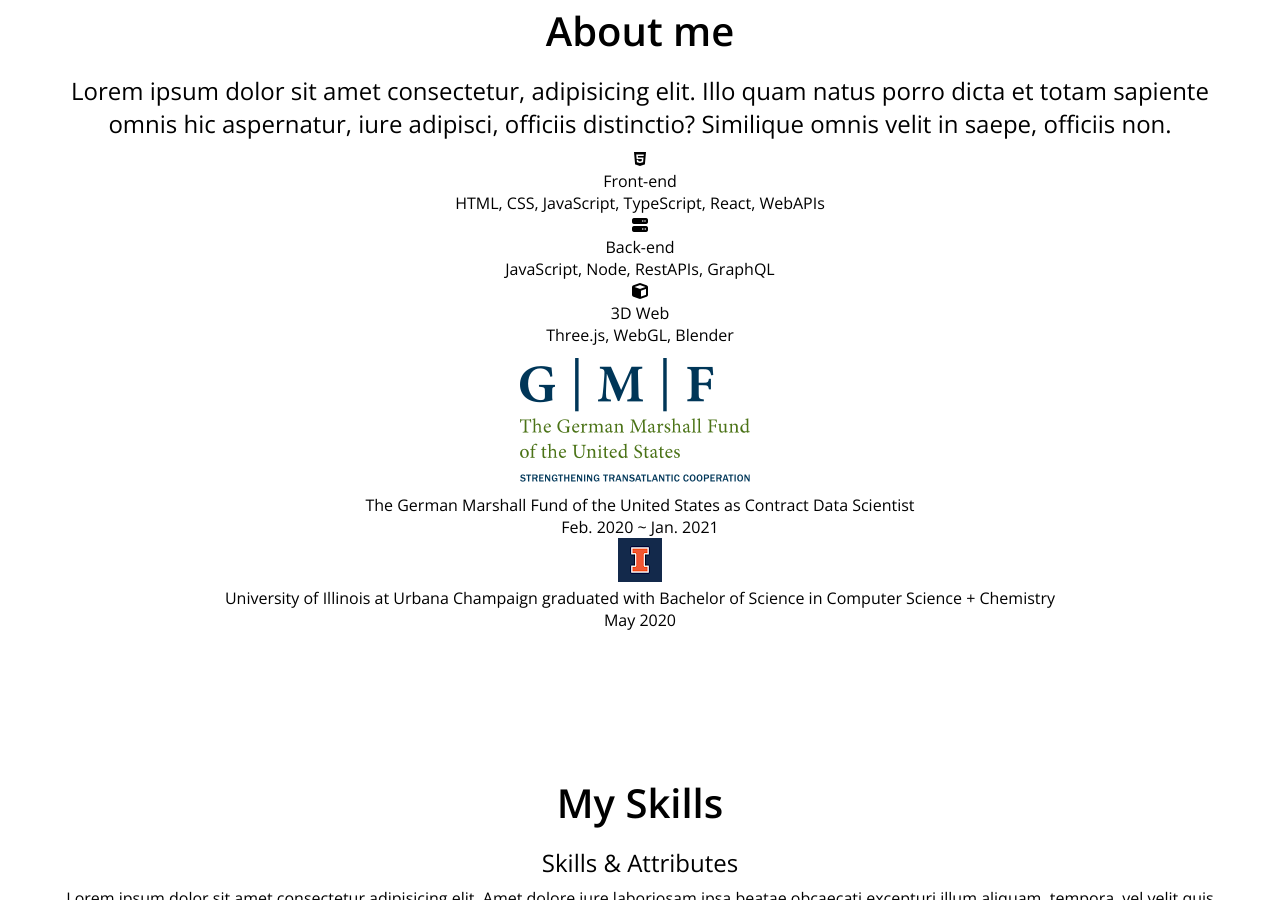
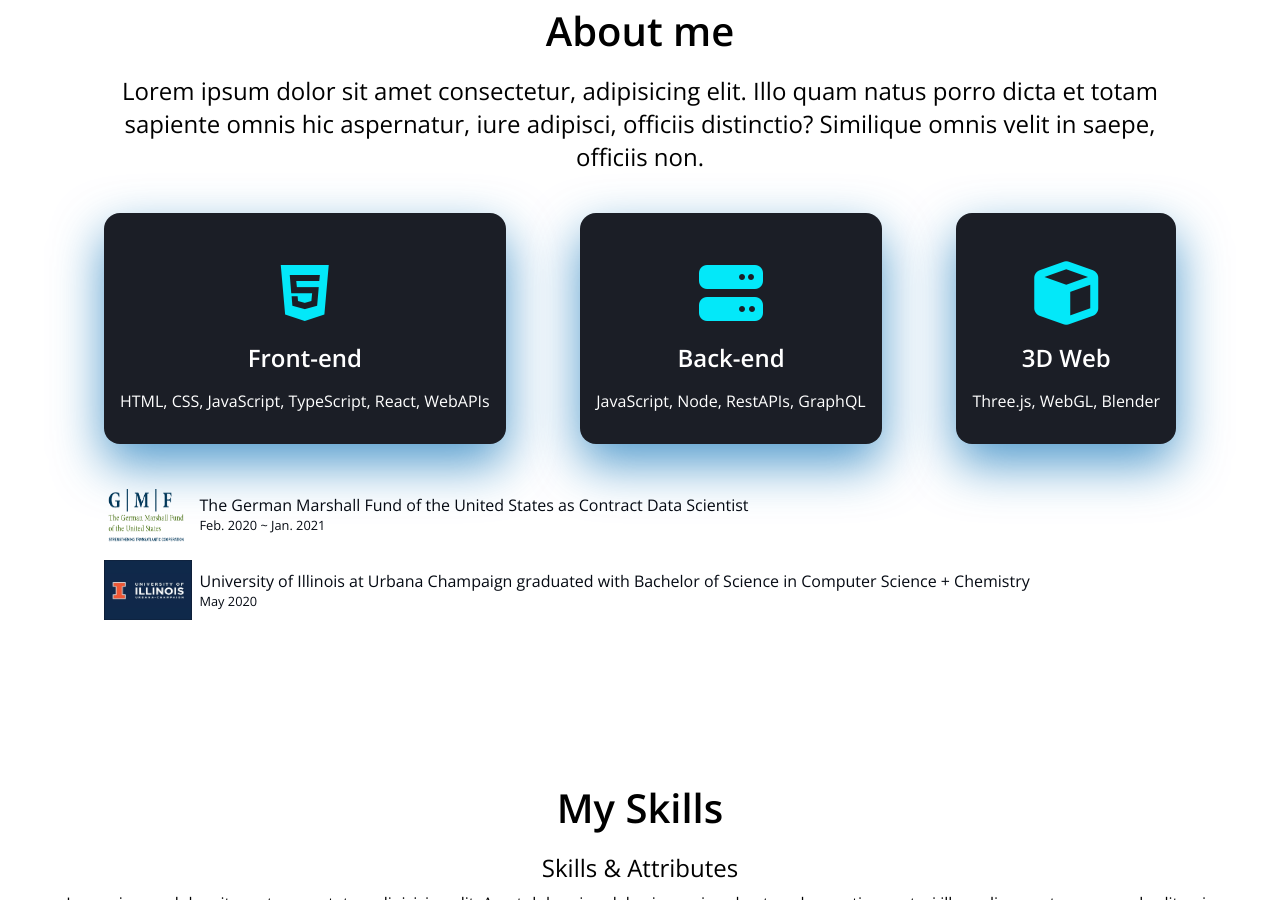
Before and after one commit to cocovel/portfolio, a plain HTML site: page index.html in a window 1280 px wide. Shown: the part 860-1760 px from the top of the page. Drawn offline with nearby package versions, Linux system fonts and the light colour scheme.

Commit message:
CSS-About

```diff
--- a/css/style.css
+++ b/css/style.css
@@ -13,8 +13,10 @@
   --color-blue: #03e8f9;
   --color-orange: #fd6413;
   --color-gray: #1b1e26;
+
+/* Size */
+--size-max-width: 1200px;
 }
-
 * {
   box-sizing: border-box;
 }
@@ -52,6 +54,11 @@ button:focus {
 .section {
   padding: 4rem;
   text-align: center;
+}
+
+.max-container {
+  max-width: var(--size-max-width);
+  margin: auto;
 }
 
 .title {
@@ -157,3 +164,68 @@ button:focus {
   color: var(--color-text);
   outline: 2px solid var(--color-accent);
 }
+
+/* About */
+.majors {
+  display: flex;
+  justify-content: space-between;
+  gap: 1rem;
+  margin: 2.5rem 0;
+}
+
+.major {
+  background-color: var(--color-primary-variant);
+  padding: 2rem 1rem;
+  color: var(--color-text);
+  border-radius: 1rem;
+  cursor: default;
+  box-shadow: 0 20px 50px rgba(8, 112, 184, 0.7);
+}
+
+
+.major__icon {
+  font-size: 4rem;
+  margin: 1rem 0;
+  color: var(--color-accent);
+  transition: all 300ms ease;
+}
+
+.major__title {
+  font-size: 1.5rem;
+  font-weight: bold;
+  margin-bottom: 1rem;
+}
+
+.major:hover .major__icon {
+  transform: rotate(-15deg) scale(1.2);
+}
+
+.jobs {
+  text-align:start;
+}
+
+.job {
+  display: flex;
+  align-items: center;
+  gap: 8px;
+  margin-bottom: 1rem;
+}
+
+.job__name {
+
+  color: var(--color-primary);
+
+}
+
+.job__period {
+  color: var(--color-primary);
+  font-size: 0.8rem;
+}
+
+.job__img {
+
+/*   width: 175px;
+  height: 120px; */
+  width: 87.5px;
+  height: 60px;
+}
--- a/index.html
+++ b/index.html
@@ -56,39 +56,39 @@
       <a class="home__contact" href="#contact">Contact Me</a>
     </section>
     <!-- About -->
-    <section id="about" class="section">
+    <section id="about" class="section max-container">
       <h2 class="title">About me</h2>
       <p class="description">Lorem ipsum dolor sit amet consectetur, adipisicing elit. Illo quam natus porro dicta et totam sapiente omnis hic aspernatur, iure adipisci, officiis distinctio? Similique omnis velit in saepe, officiis non.</p>
-      <ul>
-        <li>
-          <i class="fa-brands fa-html5"></i>
-          <p>Front-end</p>
+      <ul class="majors">
+        <li class="major">
+          <i class="fa-brands fa-html5 major__icon"></i>
+          <p class="major__title">Front-end</p>
           <p>HTML, CSS, JavaScript, TypeScript, React, WebAPIs</p>
         </li>
-        <li>
-          <i class="fa-solid fa-server"></i>
-          <p>Back-end</p>
+        <li class="major">
+          <i class="fa-solid fa-server major__icon"></i>
+          <p class="major__title">Back-end</p>
           <p>JavaScript, Node, RestAPIs, GraphQL</p>
         </li>
-        <li>
-          <i class="fa-solid fa-cube"></i>
-          <p>3D Web</p>
+        <li class="major">
+          <i class="fa-solid fa-cube major__icon"></i>
+          <p class="major__title">3D Web</p>
           <p>Three.js, WebGL, Blender</p>
         </li>
       </ul>
-      <ul>
-        <li>
-          <img src="images/jobs/gmf.png" alt="GMF logo"/>
+      <ul class="jobs">
+        <li class="job">
+          <img class="job__img" src="images/jobs/gmf.png" alt="GMF logo"/>
           <div>
-            <p>The German Marshall Fund of the United States as Contract Data Scientist</p>
-            <p>Feb. 2020 ~ Jan. 2021</p>
+            <p class="job__name">The German Marshall Fund of the United States as Contract Data Scientist</p>
+            <p class="job__period">Feb. 2020 ~ Jan. 2021</p>
           </div>
-        </li>
-        <li>
-          <img src="images/school/uofi.png" alt="UofI logo"/>
+        </li >
+        <li class="job">
+          <img  class="job__img" src="images/jobs/UofI.png" alt="UofI logo"/>
           <div>
-            <p>University of Illinois at Urbana Champaign graduated with Bachelor of Science in Computer Science + Chemistry</p>
-            <p>May 2020</p>
+            <p  class="job__name">University of Illinois at Urbana Champaign graduated with Bachelor of Science in Computer Science + Chemistry</p>
+            <p class="job__period">May 2020</p>
           </div>
         </li>
       </ul>
```
Also changed, not shown: images/jobs/UofI.png (added), images/school/uofi.png (deleted).
